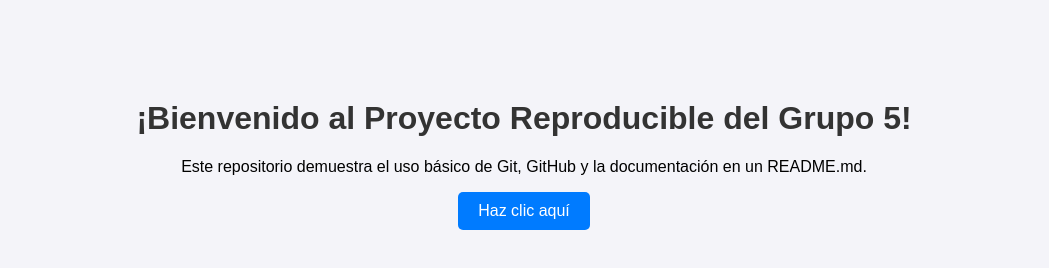
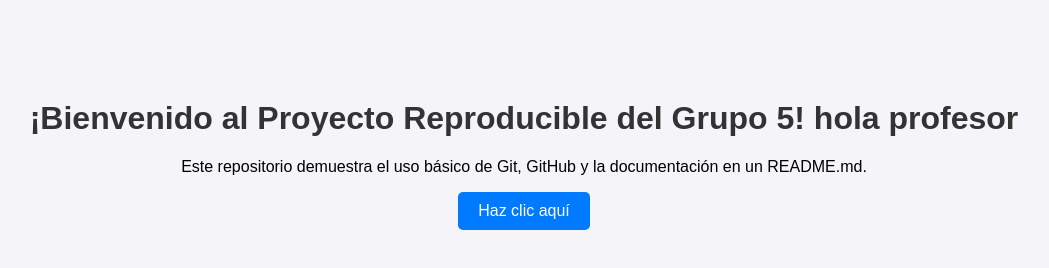
Before and after one commit to andercoy9-cell/proyecto-grupo5, a plain HTML site: page index.html in a window 1280 px wide. Shown: the whole page, without its empty margins (116-1165 px from the left). Drawn offline with Linux system fonts and the light colour scheme.

Commit message:
Archivo de prueva

```diff
--- a/index.html
+++ b/index.html
@@ -29,7 +29,7 @@
     </style>
 </head>
 <body>
-    <h1>¡Bienvenido al Proyecto Reproducible del Grupo 5!</h1>
+    <h1>¡Bienvenido al Proyecto Reproducible del Grupo 5! hola profesor</h1>
     <p>Este repositorio demuestra el uso básico de Git, GitHub y la documentación en un README.md.</p>
     <button onclick="saludar()">Haz clic aquí</button>
     <p id="mensaje" style="margin-top: 20px; font-weight: bold; color: green;"></p>
```
Also changed, not shown: prueva.html (added, +1 -0 lines).
